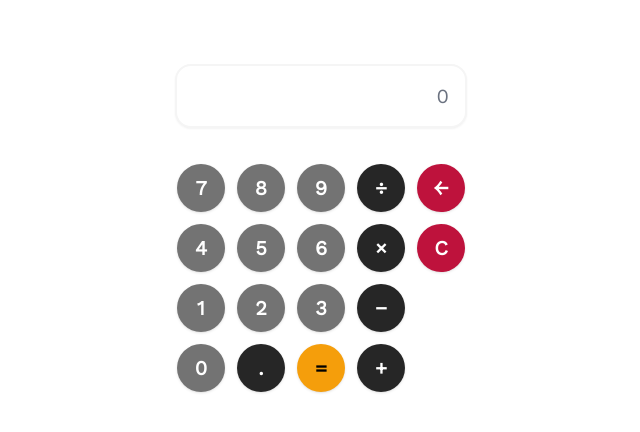
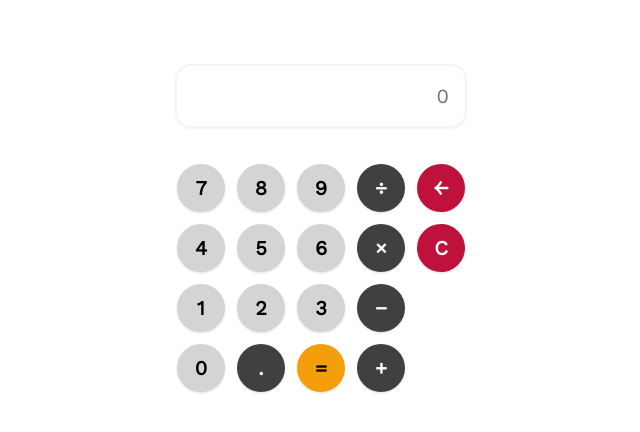
Before and after one commit to adamzuch/gui-calculator, a React (Vite) app: page / in a window 1280 px wide. Shown: the top 432 px of the page, without its empty margins (319-959 px from the left). Built offline with nearby package versions, Linux system fonts and the light colour scheme.

Commit message:
feat: change operator char for display

```diff
--- a/src/components/Button.tsx
+++ b/src/components/Button.tsx
@@ -9,8 +9,9 @@ const buttonVariants = cva(
       variant: {
         primary:
           'bg-amber-500 hover:bg-amber-400 focus:ring-amber-300 text-black',
-        secondary: 'bg-neutral-800 hover:bg-neutral-700 focus:ring-neutral-500',
-        tertiary: 'bg-neutral-500 hover:bg-neutral-400 focus:ring-neutral-300',
+        secondary: 'bg-neutral-700 hover:bg-neutral-600 focus:ring-neutral-500',
+        tertiary:
+          'bg-neutral-300 hover:bg-neutral-200 focus:ring-neutral-100 text-black',
         destructive: 'bg-rose-700 hover:bg-rose-600 focus:ring-rose-300',
       },
     },
--- a/src/components/Calculator.tsx
+++ b/src/components/Calculator.tsx
@@ -95,7 +95,7 @@ export function Calculator() {
       <input
         readOnly
         className="text-right block w-full rounded-2xl py-2 px-4 h-16 text-black border-2 shadow-sm border-neutral-100 placeholder:text-gray-500 focus:ring-4 focus:ring-inset focus:ring-amber-500 focus:outline-none"
-        value={tokens.join('')}
+        value={tokens.map(getDisplayToken).join('')}
         placeholder="0"
         onChange={() => {}}
       />
@@ -112,7 +112,7 @@ export function Calculator() {
             </Button>
           ))}
           <Button variant="secondary" onClick={() => enterOperator('/')}>
-            ÷
+            {getDisplayToken('/')}
           </Button>
           {[4, 5, 6].map((digit) => (
             <Button
@@ -124,7 +124,7 @@ export function Calculator() {
             </Button>
           ))}
           <Button variant="secondary" onClick={() => enterOperator('*')}>
-            ×
+            {getDisplayToken('*')}
           </Button>
           {[1, 2, 3].map((digit) => (
             <Button
@@ -136,7 +136,7 @@ export function Calculator() {
             </Button>
           ))}
           <Button variant="secondary" onClick={() => enterOperator('-')}>
-            −
+            {getDisplayToken('-')}
           </Button>
           <Button variant="tertiary" onClick={() => enterDigit(0)}>
             {0}
@@ -148,7 +148,7 @@ export function Calculator() {
             =
           </Button>
           <Button variant="secondary" onClick={() => enterOperator('+')}>
-            +
+            {getDisplayToken('+')}
           </Button>
         </div>
         <div className="flex flex-col gap-3 justify-start items-start">
@@ -163,3 +163,15 @@ export function Calculator() {
     </div>
   )
 }
+
+const getDisplayToken = (token: string) => {
+  if (token === '/') {
+    return '÷'
+  } else if (token === '*') {
+    return '×'
+  } else if (token === '-') {
+    return '−'
+  } else {
+    return token
+  }
+}
```
